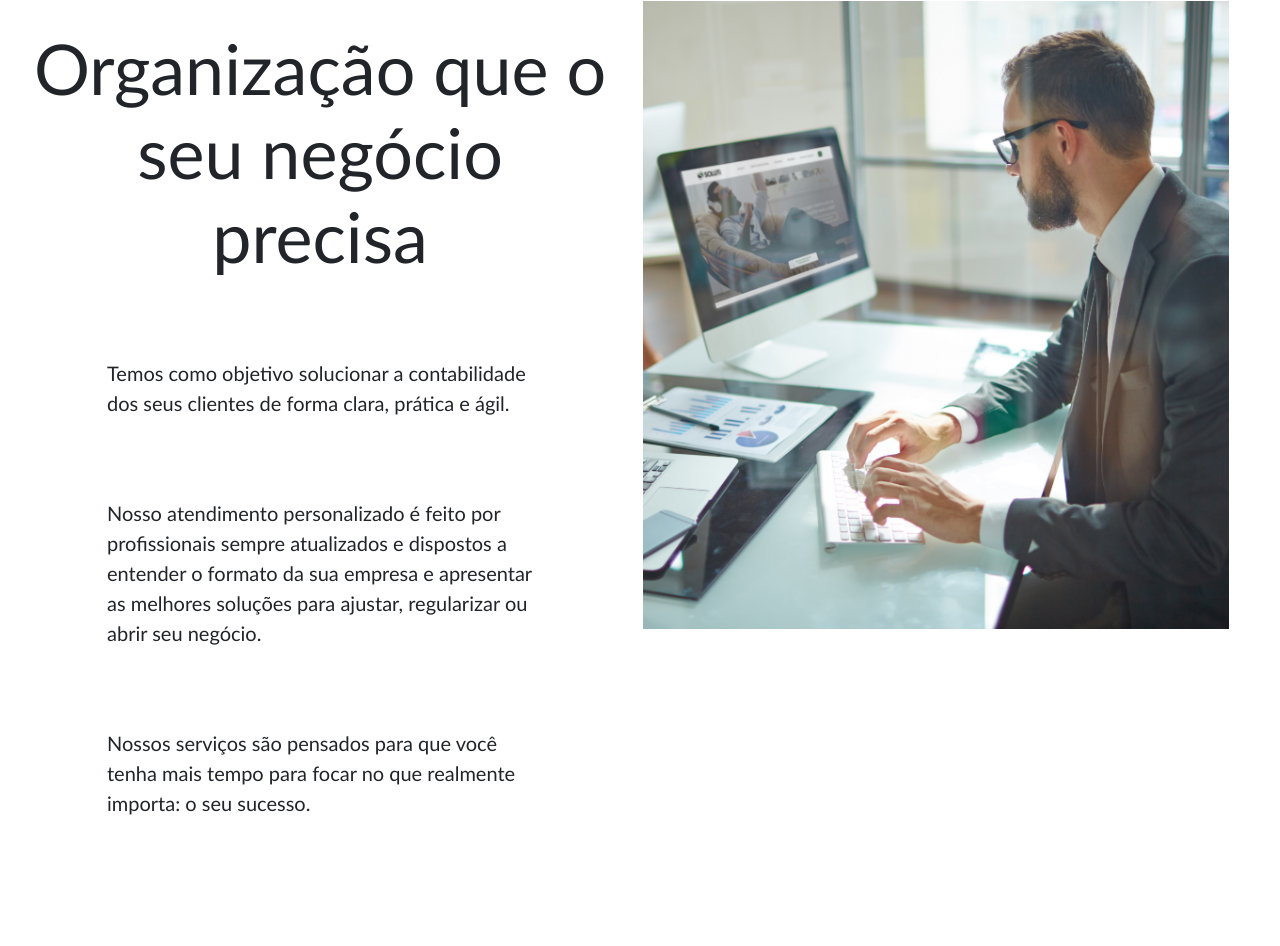
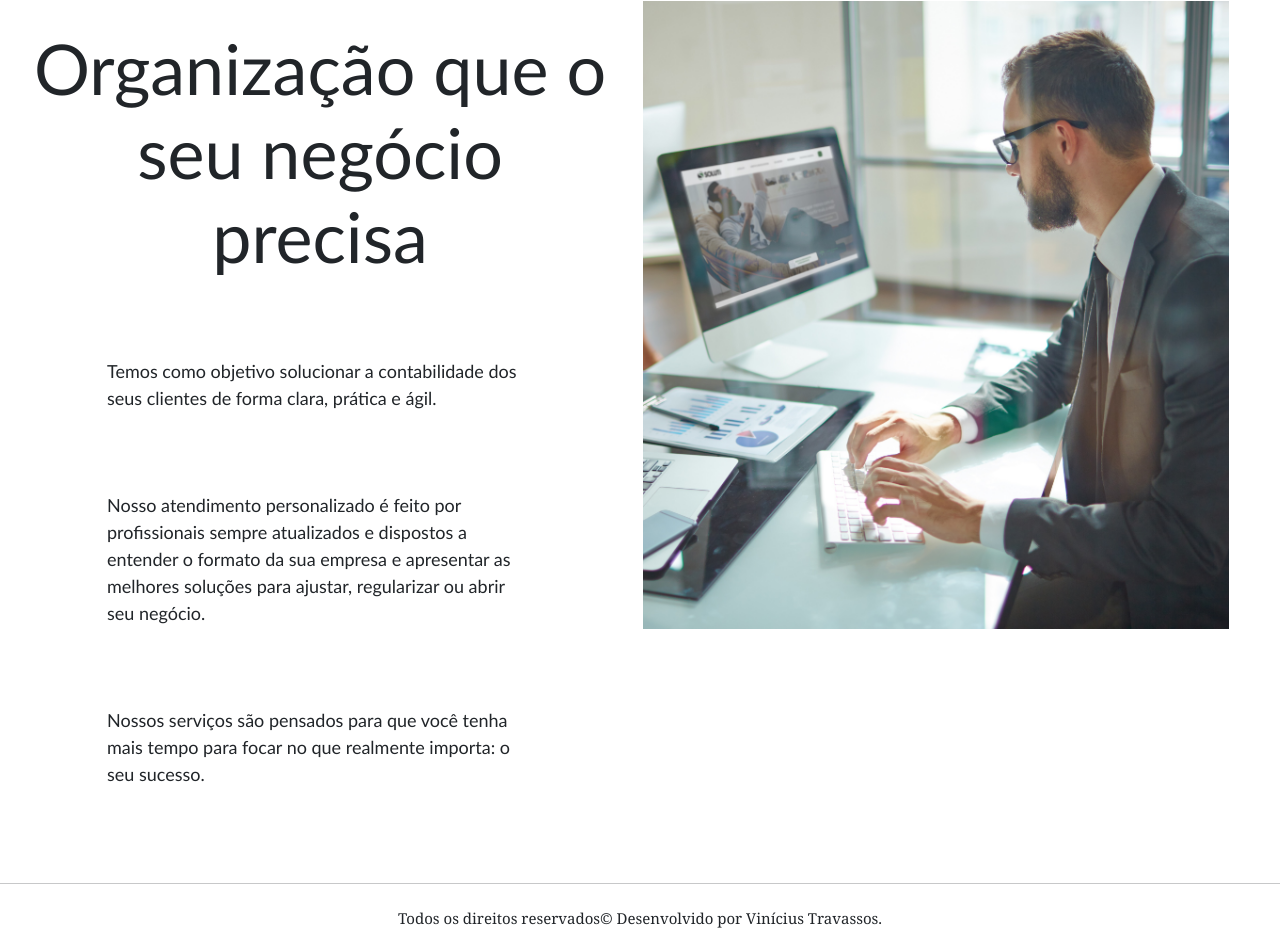
Before and after one commit to Travassos13/travassoscontabilidade, a plain HTML site: page index.html in a window 1280 px wide. Shown: the part 1460-2406 px from the top of the page. Before the commit the page ends 2373 px from the top, so only its background shows below. Drawn offline with nearby package versions, Linux system fonts and the light colour scheme.

Commit message:
Add files via upload

```diff
--- a/index.html
+++ b/index.html
@@ -103,5 +103,12 @@
 
   </section>
   </div>
-</body>
-</html>
+
+  <footer>
+    <hr size="10" width="100%">
+      <p class="texto">Todos os direitos reservados&copy;
+         Desenvolvido por Vinícius Travassos.</p>
+  </footer>
+
+  </body>
+  </html>
--- a/style.css
+++ b/style.css
@@ -234,5 +234,10 @@ section button{
     text-align: left;
     font-family: 'Trebuchet MS', 'Lucida Sans Unicode', 'Lucida Grande', 'Lucida Sans', Arial, sans-serif;
     margin: 80px;
-    font-size: 20px;
+    font-size: 18px;
 }
+footer{
+    text-align: center;
+    font-family: Georgia, 'Times New Roman', Times, serif;
+    font-size: 15px;
+   }
```
Also changed, not shown: contato.html (+9 -0 lines), servicos.html (+10 -0 lines), sobre.html (+6 -0 lines).
